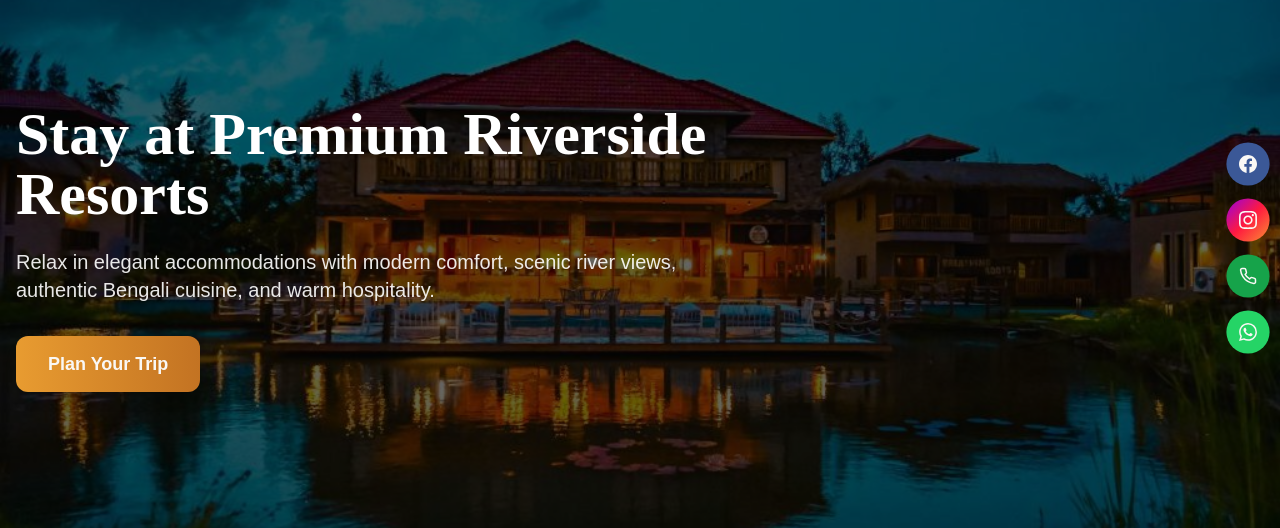
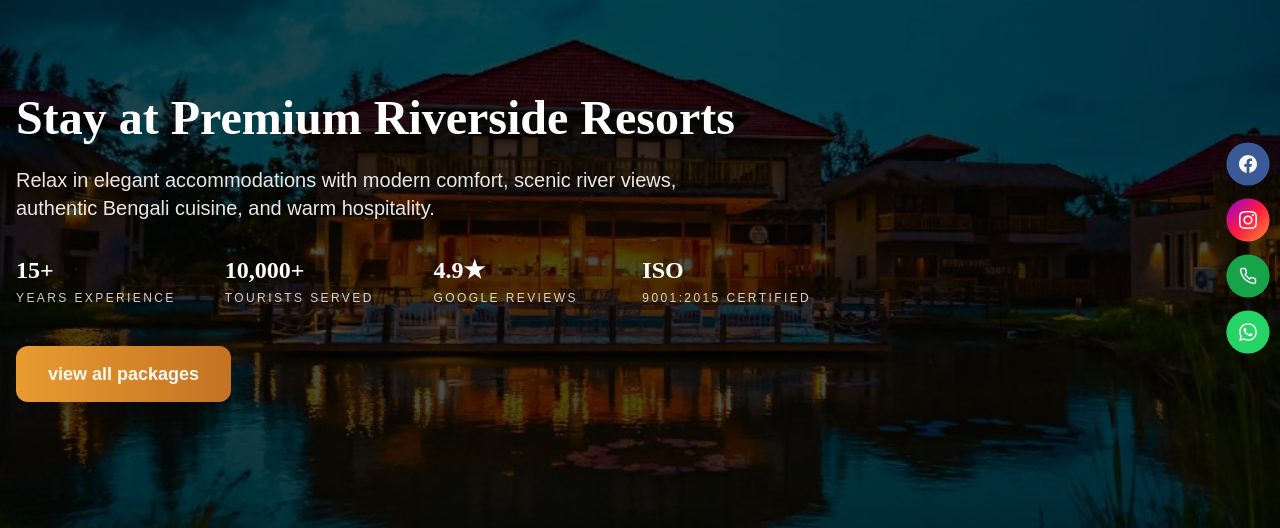
Before and after one commit to budhya2024/sundarban_bengal_trip, a Next.js app: page / in a window 1280 px wide. Shown: the part 152-680 px from the top of the page. Built offline with nearby package versions, Linux system fonts and the light colour scheme; no server answers; the database is empty.

Commit message:
design update

```diff
--- a/components/HeroSection.tsx
+++ b/components/HeroSection.tsx
@@ -8,6 +8,7 @@ import { Navigation, Autoplay, EffectFade } from "swiper/modules";
 import "swiper/css";
 import "swiper/css/navigation";
 import "swiper/css/effect-fade";
+import "aos/dist/aos.css";
 
 import { Button } from "@/components/ui/button";
 import Link from "next/link";
@@ -36,6 +37,7 @@ const slides = [
       "Embark on thrilling wildlife safaris and explore the untouched wilderness of the Sundarbans, home to rare and exotic species.",
   },
 ];
+
 export const HeroSection = () => {
   const [progress, setProgress] = useState(0);
 
@@ -62,7 +64,7 @@ export const HeroSection = () => {
         }}
         effect="fade"
         loop={true}
-        className="h-[100vh]"
+        className="h-screen"
       >
         {slides.map((slide) => (
           <SwiperSlide key={slide.id}>
@@ -70,39 +72,85 @@ export const HeroSection = () => {
               {/* Background Image */}
               <img
                 src={slide.image}
-                alt="Sundarban"
+                alt={slide.title}
                 className="absolute inset-0 h-full w-full object-cover"
               />
 
-              {/* Overlay */}
-              <div className="absolute inset-0 bg-black/60"></div>
+              {/* Dark Overlay */}
+              <div className="absolute inset-0 bg-black/70" />
 
               {/* Content */}
-              <div className="relative z-10 container h-full flex items-center">
-                <div className="grid lg:grid-cols-7 gap-10 items-center w-full">
-                  <div className="lg:col-span-4 text-white">
+              <div className="relative z-10 container mx-auto h-full flex items-center px-4">
+                <div className="max-w-4xl text-white">
                   <h1
                     data-aos="fade-up"
                     data-aos-duration="700"
-                      className="text-3xl md:text-5xl lg:text-6xl font-bold leading-tight mb-6"
+                    className="text-2xl sm:text-4xl xl:text-5xl lg:text-6xl font-bold leading-tight mb-6 aos-init aos-animate"
                   >
                     {slide.title}
                   </h1>
 
                   <p
                     data-aos="fade-up"
-                      data-aos-delay="200"
+                    data-aos-delay="150"
                     data-aos-duration="700"
-                      className="text-base md:text-xl text-white/90 leading-relaxed mb-8 max-w-2xl"
+                    className="text-base md:text-lg lg:text-xl text-white/90 leading-relaxed max-w-2xl mb-8"
                   >
                     {slide.description}
                   </p>
 
-                    {/* Buttons */}
+
+
+                  {/* Stats */}
                   <div
                     data-aos="fade-up"
                     data-aos-delay="300"
-                      className="flex flex-col sm:flex-row gap-4"
+                    className="grid grid-cols-2 lg:grid-cols-4 gap-2 lg:gap-10 mb-6 md:mb-10"
+                  >
+                    <div>
+                      <h3 className="text-xl lg:text-2xl font-bold">
+                        15+
+                      </h3>
+                      <p className="text-xs uppercase tracking-[0.2em] text-white/80 mt-1">
+                        Years Experience
+                      </p>
+                    </div>
+
+                    <div>
+                      <h3 className="text-xl lg:text-2xl font-bold">
+                        10,000+
+                      </h3>
+                      <p className="text-xs uppercase tracking-[0.2em] text-white/80 mt-1">
+                        Tourists Served
+                      </p>
+                    </div>
+
+                    <div>
+                      <h3 className="text-xl lg:text-2xl font-bold">
+                        4.9★
+                      </h3>
+                      <p className="text-xs uppercase tracking-[0.2em] text-white/80 mt-1">
+                        Google Reviews
+                      </p>
+                    </div>
+
+                    <div>
+                      <h3 className="text-xl lg:text-2xl font-bold">
+                        ISO
+                      </h3>
+                      <p className="text-xs uppercase tracking-[0.2em] text-white/80 mt-1">
+                        9001:2015 Certified
+                      </p>
+                    </div>
+
+
+                  </div>
+
+                  {/* CTA */}
+                  <div
+                    data-aos="fade-up"
+                    data-aos-delay="400"
+                    className="flex flex-wrap gap-4"
                   >
                     <Button
                       variant="hero"
@@ -110,11 +158,10 @@ export const HeroSection = () => {
                       asChild
                       className="px-8"
                     >
-                        <Link href="/packages">Plan Your Trip</Link>
+                      <Link href="/packages">
+                       view all packages
+                      </Link>
                     </Button>
-
-
-                    </div>
                   </div>
                 </div>
               </div>
@@ -122,20 +169,26 @@ export const HeroSection = () => {
           </SwiperSlide>
         ))}
 
-        {/* Right Side Navigation */}
-      {/* Prev Button - Left Side */}
-<div className="hero-prev hidden md:absolute left-5 top-1/2 -translate-y-1/2 z-30 cursor-pointer">
+{/*
+        <div className="hero-prev hidden md:flex absolute left-6 top-1/2 -translate-y-1/2 z-30 cursor-pointer">
           <div className="flex h-12 w-12 items-center justify-center rounded-full bg-white/10 backdrop-blur-md border border-white/20 text-white hover:bg-white hover:text-black transition-all duration-300">
             <ChevronLeft size={20} />
           </div>
         </div>
 
-{/* Next Button - Right Side */}
-<div className="hero-next hidden md:absolute right-5 top-1/2 -translate-y-1/2 z-30 cursor-pointer">
+        <div className="hero-next hidden md:flex absolute right-6 top-1/2 -translate-y-1/2 z-30 cursor-pointer">
           <div className="flex h-12 w-12 items-center justify-center rounded-full bg-white/10 backdrop-blur-md border border-white/20 text-white hover:bg-white hover:text-black transition-all duration-300">
             <ChevronRight size={20} />
           </div>
         </div>
+
+
+        <div className="absolute bottom-0 left-0 w-full h-1 bg-white/10 z-30">
+          <div
+            className="h-full bg-white transition-all duration-100"
+            style={{ width: `${progress}%` }}
+          />
+        </div> */}
       </Swiper>
     </section>
   );
```
Lines whose indentation alone changed are shown as unchanged.
